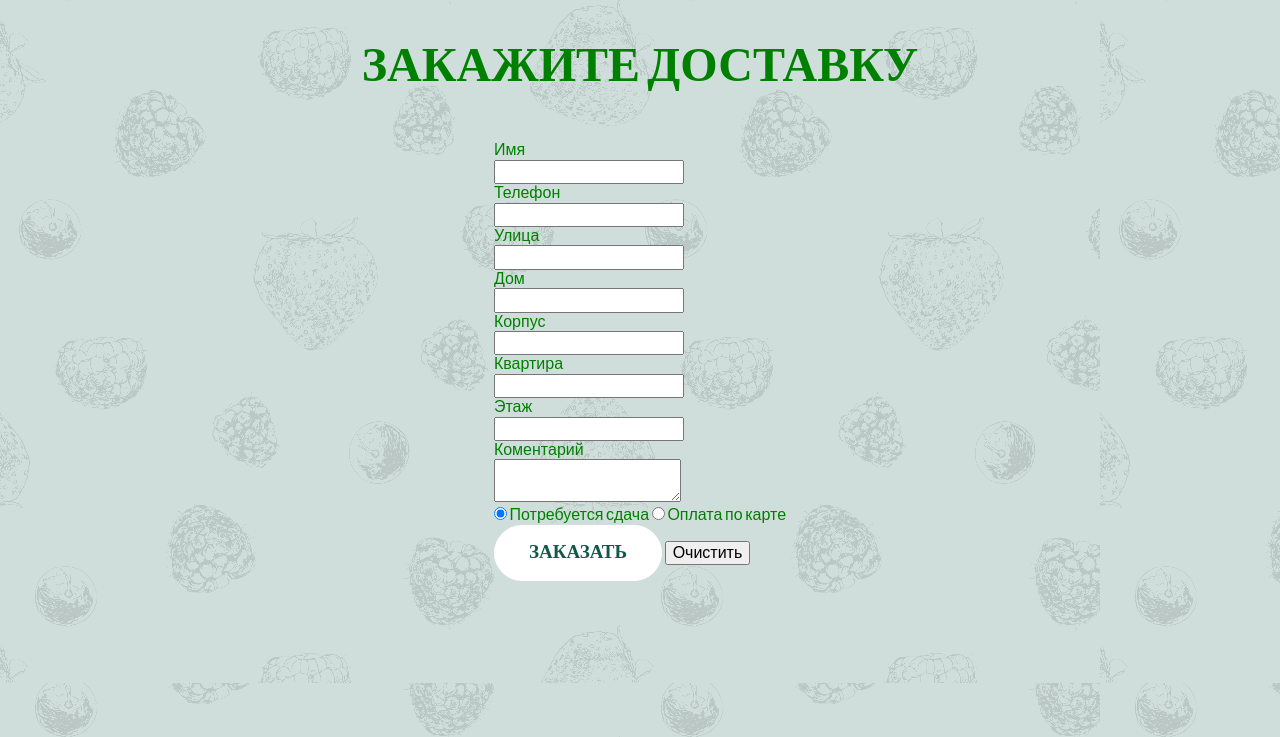
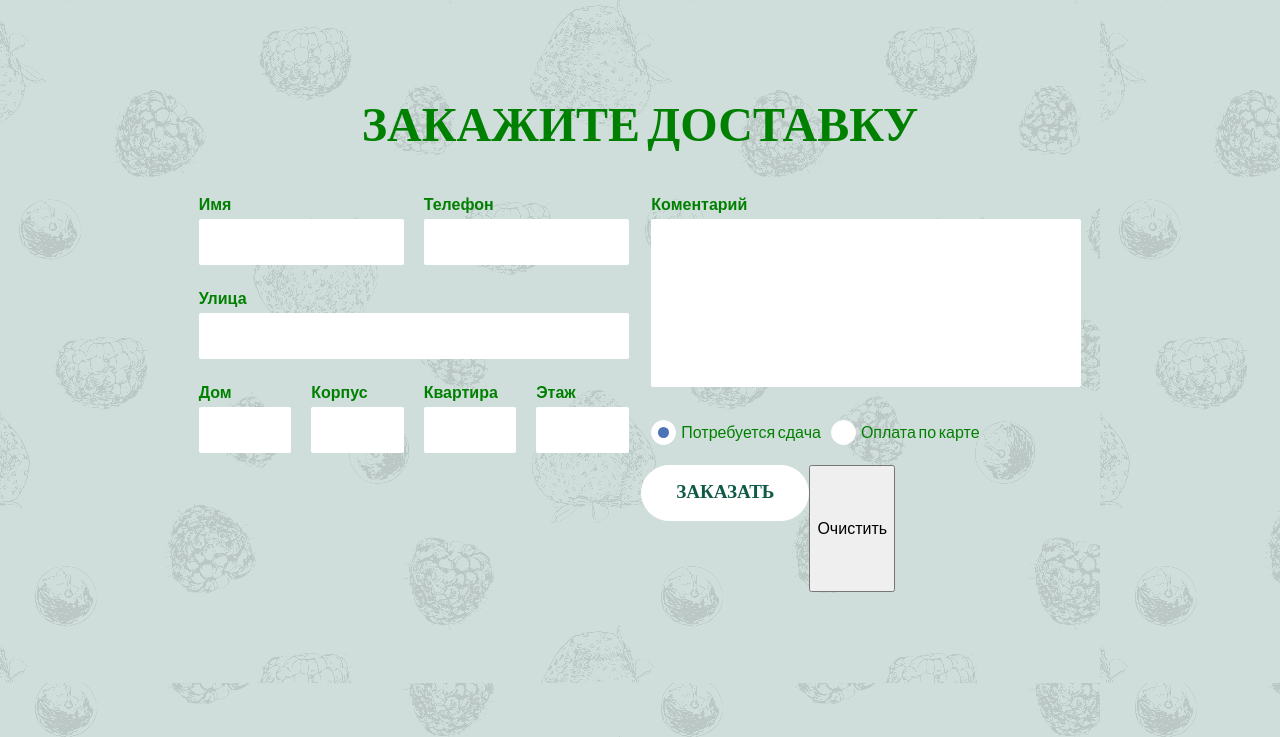
Before and after one commit to andreiluka/chocco, a plain HTML site: page index.html in a window 1280 px wide. Shown: the part 2454-3191 px from the top of the page. Drawn offline with nearby package versions, Linux system fonts and the light colour scheme.

Commit message:
form frame

```diff
--- a/css/blocks/form.scss
+++ b/css/blocks/form.scss
@@ -6,5 +6,83 @@
 
 .title--form {
    font-size: 48px;
-   margin-bottom: 46px;
+   margin-bottom: 26px;
 }
+
+.form__column {
+   display: inline-flex;
+   flex-direction: column;
+   width: 450px;
+}
+
+.form__row {
+   display: flex;
+}
+
+.form__block {
+   margin: 10px;
+   flex: 1;
+
+   &-name {
+      font-weight: bold;
+      line-height: 28px;
+   }
+}
+
+
+.form__input {
+   width: 100%;
+   border: none;
+   font-size: 14px;
+   border-radius: 2px;
+   padding: 15px 10px;
+   box-sizing: border-box;
+}
+
+.form__textarea {
+   resize: none;
+   min-height: 168px;
+   margin-bottom: 19px;
+}
+
+
+.form__radio-lbl {
+   display: inline-flex;
+   align-items: center;
+   margin: 0 0 20px 10px;
+}
+
+.form__radio {
+   display: none;
+}
+
+.form__radio-custom {
+   display: block;
+   width: 25px;
+   height: 25px;
+   background-color: #fff;
+   border: 1px solid #fff;
+   border-radius: 50%;
+   margin-right: 5px;
+   position: relative;
+
+   &:after {
+      content: '';
+      display: block;
+      width: 11px;
+      height: 11px;
+      background-color: #4b73b5;
+      border-radius: 50%;
+      position: absolute;
+      top: 0;
+      left: 0;
+      right: 0;
+      bottom: 0;
+      margin: auto;
+      display: none;
+   }
+}
+
+.form__radio:checked + .form__radio-custom:after {
+   display: block;
+}
```
Also changed, not shown: css/main.css.
